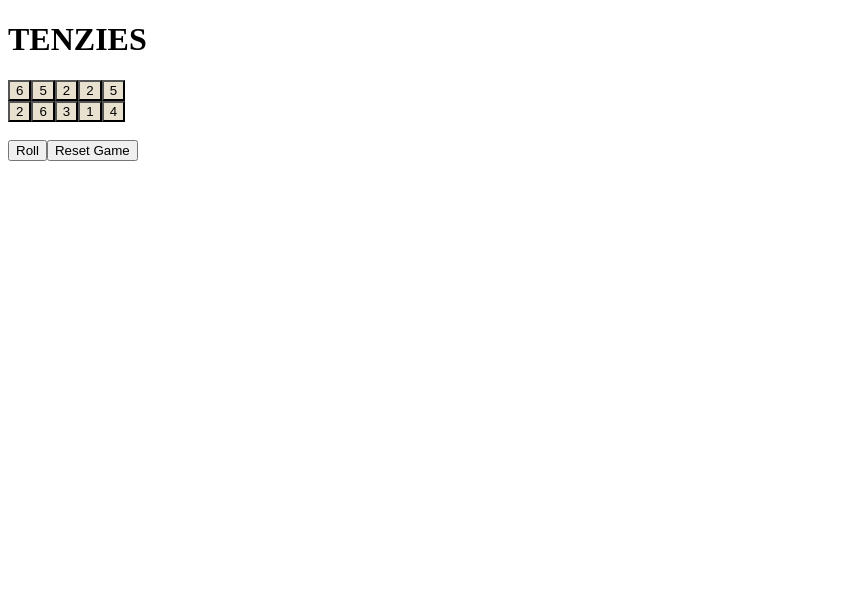
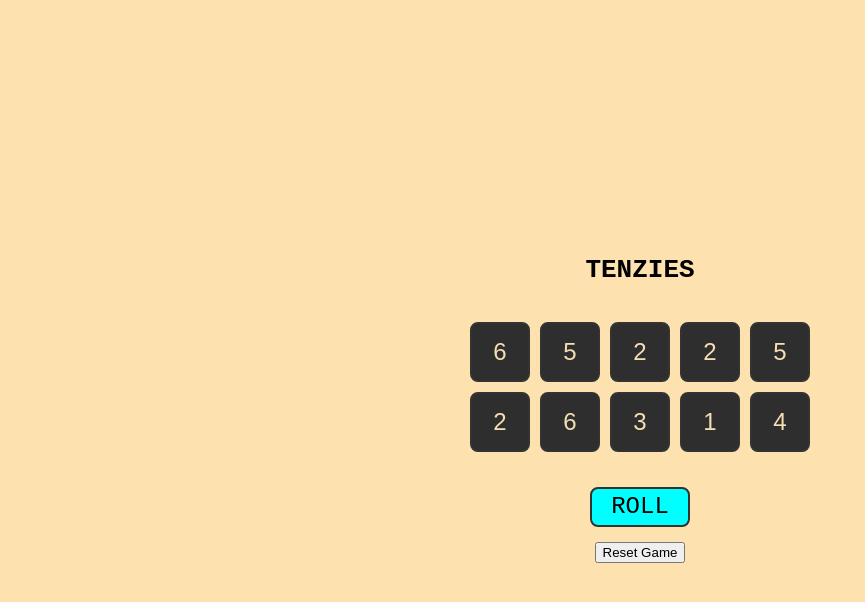
Before and after one commit to fabjenny13/Tenzies-with-React, a React (Vite) app: page / in a window 1280 px wide. Shown: the top 602 px of the page, without its empty margins (0-865 px from the left). Built offline with nearby package versions, Linux system fonts and the light colour scheme.

Commit message:
set a colour theme.

```diff
--- /dev/null
+++ b/src/App.css
@@ -0,0 +1,27 @@
+body {
+  margin: 0;
+  padding: 0;
+  font-family: monospace;
+  background-color: #fde2af;
+}
+
+.container{
+    display: flex;
+    flex-direction: column;
+    align-items: center;
+    justify-content: center;
+    height: 100vh; /* full screen height */
+
+}
+
+.button {
+    background-color: aqua;
+    width: 100px;
+    height: 40px;
+    border: 2px solid #333;
+    border-radius: 8px;
+    font-family: monospace;
+    font-size: 24px;
+    text-transform: uppercase;
+
+}
--- a/src/App.jsx
+++ b/src/App.jsx
@@ -2,7 +2,7 @@ import {useState, useEffect} from "react"
 import Confetti from 'react-confetti'
 
 import Dice from "./Dice"
-
+import "./App.css"
 
 
 
@@ -74,9 +74,11 @@ function App() {
 
 
   return (
-    <div>
+    <div className = "container">
       {gameWon && <Confetti/>}
       <h1>TENZIES</h1>
+      <br />
+      <div>
       <div>
         {arr.map((ele, ind) => <Dice
         number = {diceNums[ind]}
@@ -94,12 +96,15 @@ function App() {
         onHold = {diceHeld[ind + 5]}/>
         )}
       </div>
+      </div>
 
       <br />
-      <button
+      <br />
+      <button className = "button"
       onClick = {rollDice}
       >Roll</button>
 
+      <br />
       <button onClick = {resetGame}>Reset Game</button>
     </div>
   )
--- /dev/null
+++ b/src/Dice.css
@@ -0,0 +1,14 @@
+
+
+.dice-button {
+    width: 60px;
+    height: 60px;
+    font-size: 24px;
+    border: 2px solid #333;
+    border-radius: 8px;
+    margin: 5px;
+    padding: 10px 20px;
+    color: wheat;
+
+
+}
--- a/src/Dice.jsx
+++ b/src/Dice.jsx
@@ -1,14 +1,14 @@
 import {useState} from 'react'
 
-
+import "./Dice.css"
 
 function Dice(props) {
 
     return (
-        <button
+        <button className = "dice-button"
         style = {
             {
-                backgroundColor: (props.onHold) ? '#11ef39' : '#e8e1cf'
+                backgroundColor: (props.onHold) ? '#009933' : '#2e2e2e'
             }
         }
         onClick = {() => {
```
